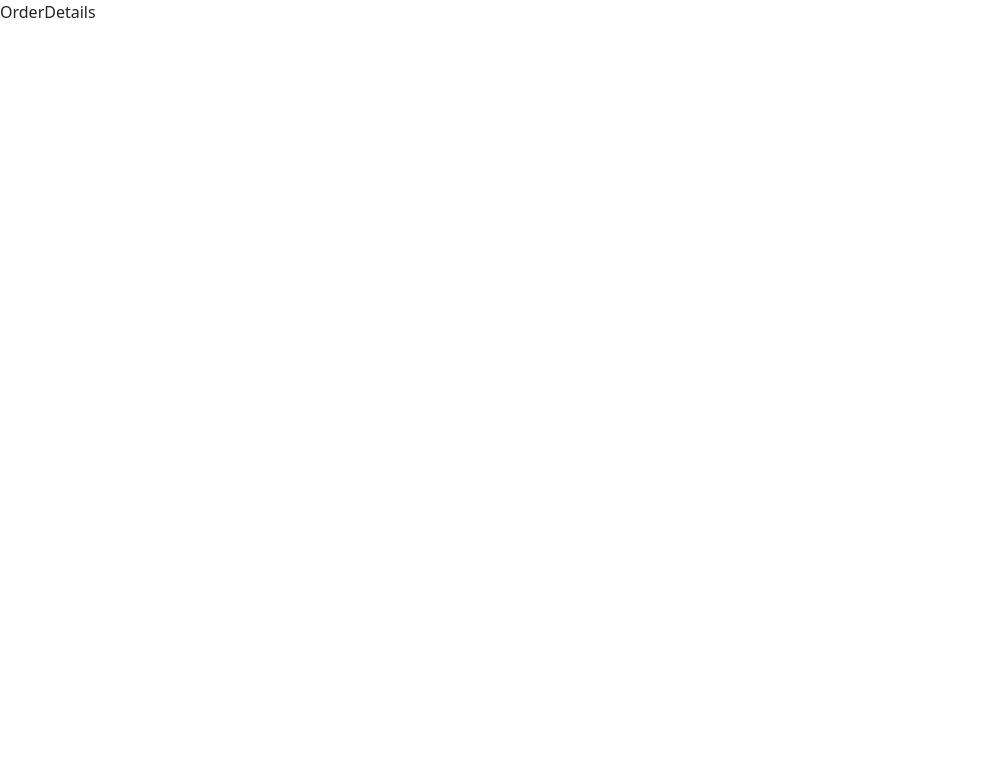
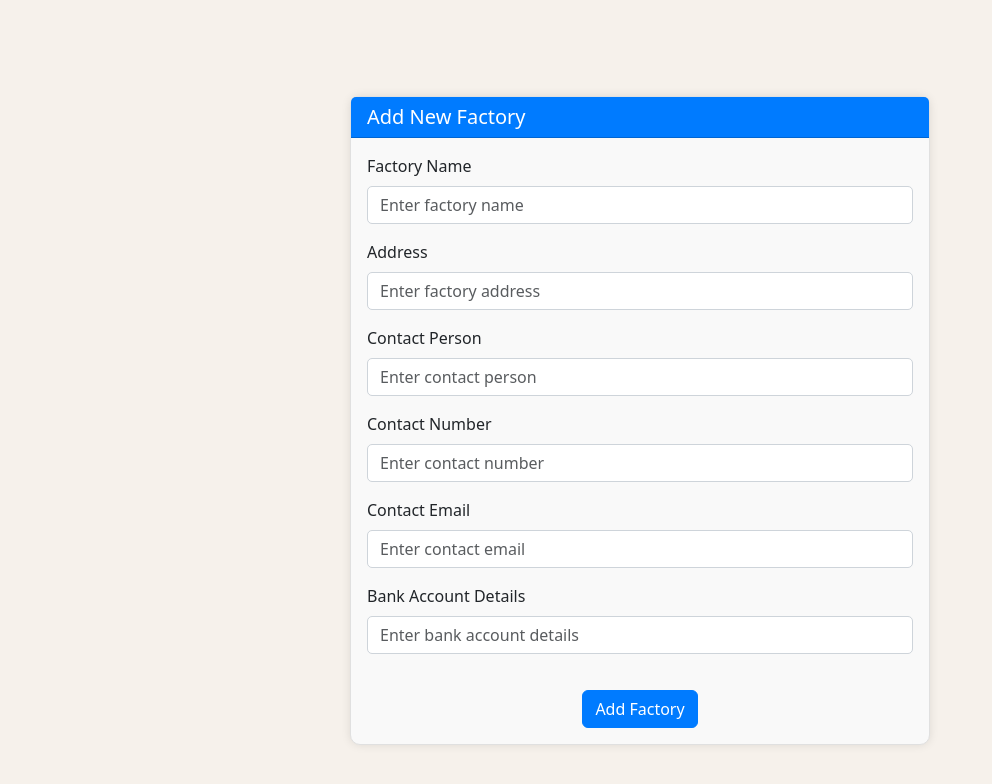
Before and after one commit to trustyuae/trustyuae, a React (Create React App) app: page /order-details in a window 1280 px wide. Shown: the top 784 px of the page, without its empty margins (0-992 px from the left). Built offline with nearby package versions, Linux system fonts and the light colour scheme.

Commit message:
Completed design for Factory Form

```diff
--- a/src/App.js
+++ b/src/App.js
@@ -2,14 +2,14 @@ import { BrowserRouter, Route, Routes } from "react-router-dom";
 import "./App.css";
 import OrderDetails from "./components/OrderDetails";
 import Login from "./components/Login";
-
+import FactoryForm from "./components/FactoryForm";
 function App() {
   return (
     <>
       <BrowserRouter>
         <Routes>
           <Route exact path="/" element={<Login />} />
-          <Route exact path="/order-details" element={<OrderDetails />} />
+          <Route exact path="/order-details" element={<FactoryForm />} />
           <Route exact path="/ordersystem" element={<OrderDetails />} />
         </Routes>
       </BrowserRouter>
--- /dev/null
+++ b/src/components/FactoryForm.js
@@ -0,0 +1,175 @@
+import React, { useState } from 'react';
+
+import Container from 'react-bootstrap/Container';
+import Row from 'react-bootstrap/Row';
+import Col from 'react-bootstrap/Col';
+import Form from 'react-bootstrap/Form';
+import Button from 'react-bootstrap/Button';
+import { Card } from 'react-bootstrap';
+import axios from 'axios';
+
+
+import {
+    MDBRow,
+    MDBCol,
+    MDBInput,
+    MDBCheckbox,
+    MDBBtn
+} from 'mdb-react-ui-kit';
+
+function FactoryForm() {
+    const [factory, setFactory] = useState({
+        factory_name: '',
+        address: '',
+        contact_person: '',
+        contact_number: '',
+        contact_email: '',
+        bank_account_details: ''
+    });
+
+    const handleChange = (e) => {
+        const { name, value } = e.target;
+        setFactory(prevFactory => ({
+            ...prevFactory,
+            [name]: value
+        }));
+    };
+
+    const handleSubmit = async (e) => {
+        e.preventDefault();
+        try {
+            const response = await axios.post('https://ghostwhite-guanaco-836757.hostingersite.com/wp-json/custom-factory/v1/add-factory', factory);
+            console.log('Factory added successfully:', response.data);
+            // Optionally, you can reset the form fields after successful submission
+            setFactory({
+                factory_name: '',
+                address: '',
+                contact_person: '',
+                contact_number: '',
+                contact_email: '',
+                bank_account_details: ''
+            });
+        } catch (error) {
+            console.error('Error adding factory:', error);
+        }
+    };
+    return (
+        <Container fluid className='p-5' style={{ backgroundColor: '#f6f1eb', height: '98vh', maxHeight: "100%", minHeight: "100vh" }}>
+            <style>
+                {`
+                    .factory-card {
+                        border: 1px solid #e0e0e0;
+                        border-radius: 10px;
+                        box-shadow: 0px 0px 10px 0px rgba(0, 0, 0, 0.1);
+                        background-color: #f9f9f9;
+                    }
+
+                    .factory-card-header {
+                        background-color: #007bff;
+                        color: #fff;
+                    }
+
+                    .form-control {
+                        border-radius: 5px;
+                        border-color: #ced4da;
+                    }
+
+                    .btn-submit {
+                        margin-top: 20px;
+                        background-color: #007bff;
+                        border-color: #007bff;
+                    }
+
+                    .btn-submit:hover {
+                        background-color: #0056b3;
+                        border-color: #0056b3;
+                    }
+                `}
+            </style>
+            <Row className="justify-content-center mt-5">
+                <Col md={6}>
+                    <Card className="factory-card">
+                        <Card.Header as="h5" className="factory-card-header">Add New Factory</Card.Header>
+                        <Card.Body>
+                            <Form onSubmit={handleSubmit}>
+                                <Form.Group className="mb-3" controlId="formFactoryName">
+                                    <Form.Label>Factory Name</Form.Label>
+                                    <Form.Control
+                                        type="text"
+                                        placeholder="Enter factory name"
+                                        name="factory_name"
+                                        value={factory.factory_name}
+                                        onChange={handleChange}
+                                        className="form-control"
+                                    />
+                                </Form.Group>
+                                <Form.Group className="mb-3" controlId="formFactoryAddress">
+                                    <Form.Label>Address</Form.Label>
+                                    <Form.Control
+                                        type="text"
+                                        placeholder="Enter factory address"
+                                        name="address"
+                                        value={factory.address}
+                                        onChange={handleChange}
+                                        className="form-control"
+                                    />
+                                </Form.Group>
+                                <Form.Group className="mb-3" controlId="formFactoryContactPerson">
+                                    <Form.Label>Contact Person</Form.Label>
+                                    <Form.Control
+                                        type="text"
+                                        placeholder="Enter contact person"
+                                        name="contact_person"
+                                        value={factory.contact_person}
+                                        onChange={handleChange}
+                                        className="form-control"
+                                    />
+                                </Form.Group>
+                                <Form.Group className="mb-3" controlId="formFactoryContactNumber">
+                                    <Form.Label>Contact Number</Form.Label>
+                                    <Form.Control
+                                        type="text"
+                                        placeholder="Enter contact number"
+                                        name="contact_number"
+                                        value={factory.contact_number}
+                                        onChange={handleChange}
+                                        className="form-control"
+                                    />
+                                </Form.Group>
+                                <Form.Group className="mb-3" controlId="formFactoryContactEmail">
+                                    <Form.Label>Contact Email</Form.Label>
+                                    <Form.Control
+                                        type="email"
+                                        placeholder="Enter contact email"
+                                        name="contact_email"
+                                        value={factory.contact_email}
+                                        onChange={handleChange}
+                                        className="form-control"
+                                    />
+                                </Form.Group>
+                                <Form.Group className="mb-3" controlId="formFactoryBankAccountDetails">
+                                    <Form.Label>Bank Account Details</Form.Label>
+                                    <Form.Control
+                                        type="text"
+                                        placeholder="Enter bank account details"
+                                        name="bank_account_details"
+                                        value={factory.bank_account_details}
+                                        onChange={handleChange}
+                                        className="form-control"
+                                    />
+                                </Form.Group>
+                                <div className="text-center">
+                                    <Button variant="primary" type="submit" className="btn-submit">
+                                        Add Factory
+                                    </Button>
+                                </div>
+                            </Form>
+                        </Card.Body>
+                    </Card>
+                </Col>
+            </Row>
+        </Container>
+    )
+}
+
+export default FactoryForm
--- a/src/theme/Color.js
+++ b/src/theme/Color.js
@@ -25,4 +25,6 @@ export const Color = {
     lightBrown: "#38202AB2",
     lightText: "#292929b2",
     lightBlue: "#EAF5FE",
+
+    global_theme:"#f6f1eb"
   };
```
